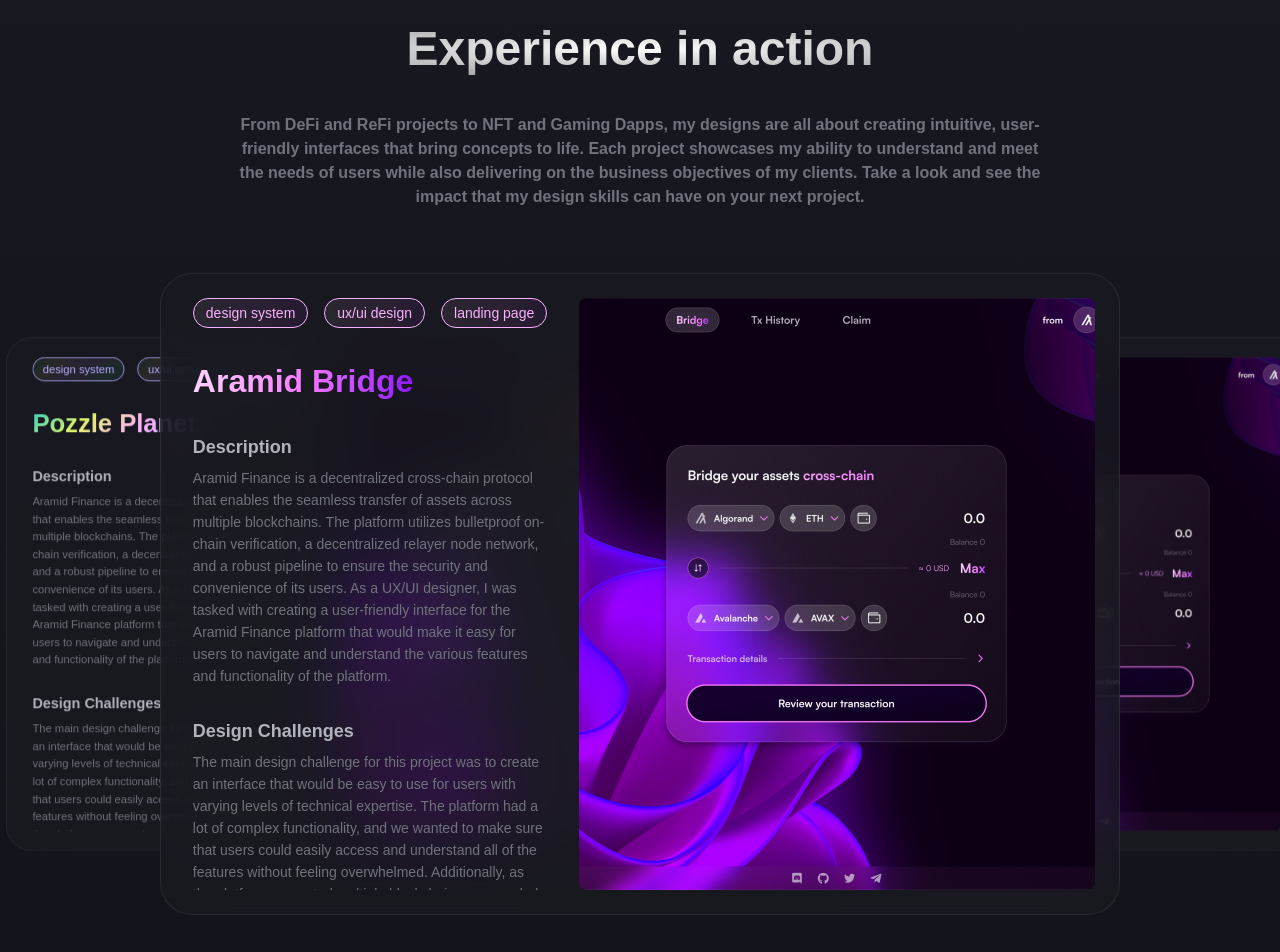
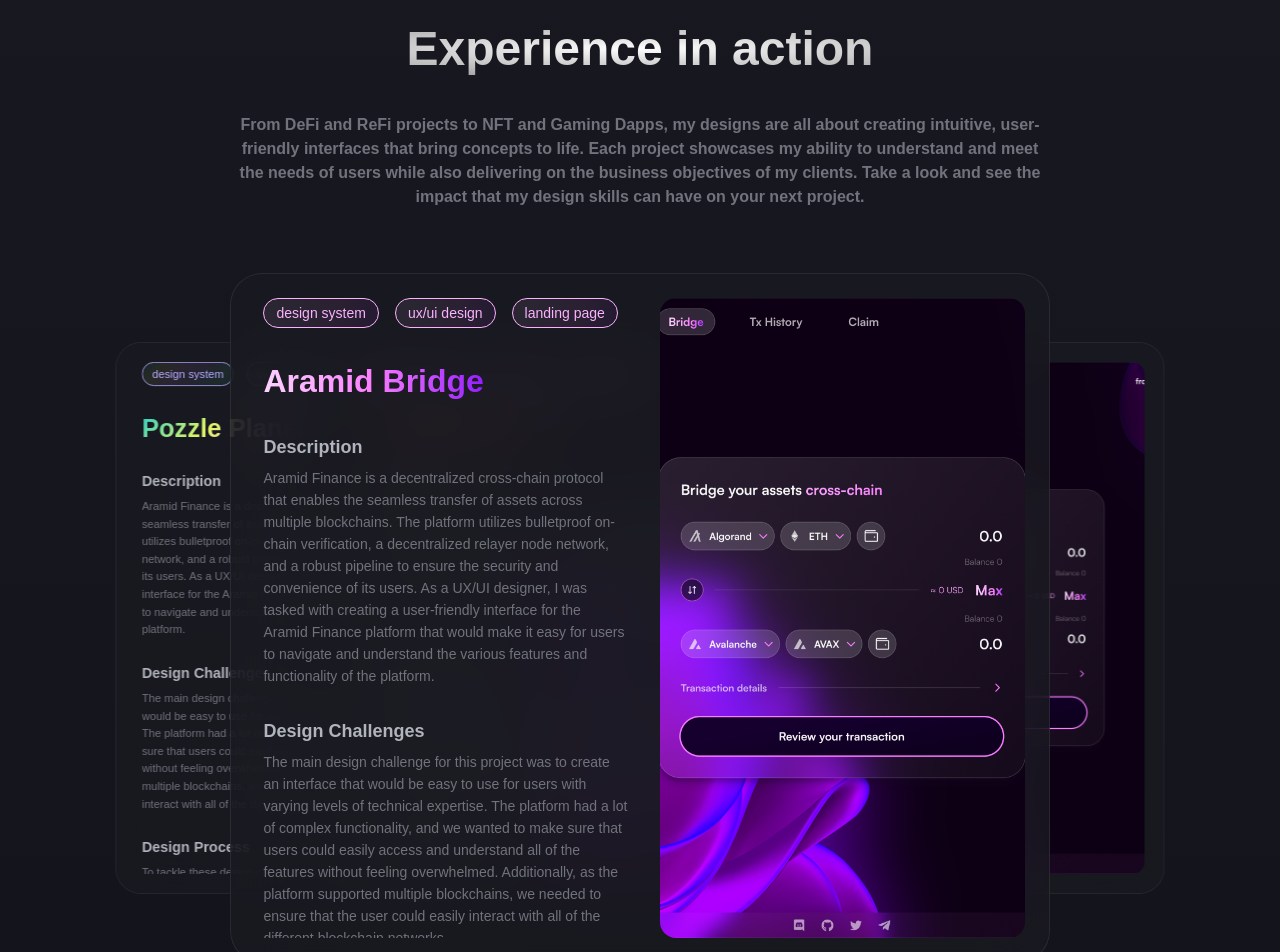
Before and after one commit to ninja-fire/ninjafolio, a website built with Parcel: page index.html in a window 1280 px wide. Shown: the part 1220-2172 px from the top of the page. Built offline with nearby package versions, Linux system fonts and the light colour scheme; a web font is replaced by a local one.

Commit message:
work container improvment

```diff
--- a/index.html
+++ b/index.html
@@ -360,7 +360,7 @@
     </div>
   </div>
 
-  <div class="container padding-80" id="work">
+  <div class="container padding-80">
     <div class="gap-2">
       <h2>Experience in action</h2>
       <p class="subtitle">From DeFi and ReFi projects to NFT and Gaming Dapps, my designs are all about creating
@@ -369,9 +369,9 @@
         the impact that my design skills can have on your next project.</p>
     </div>
 
-    <div class="carousselle">
-      <div class="car-card left">
-        <div class="gap-2 project">
+    <div id="carousel">
+      <div class="car-card car-left">
+        <div class="gap-2 side">
           <div class="highlight">
             <div class="tag pzl">design system</div>
             <div class="tag pzl">ux/ui design</div>
@@ -402,18 +402,17 @@
             <p class="body placeholder">The design of the Aramid Finance platform was a challenging but rewarding project. By conducting user research and working closely with the development team, we were able to create a user-friendly interface that makes it easy for users to navigate and understand the various features and functionality of the platform. The final design of the interface is modern, clean, and responsive, making it easy for users to access the platform from any device.</p>
           </div>
         </div>
-        <div class="gap-1 align-end">
+        <div class="gap-1 side align-end">
           <button class="work-close hidden">
             <svg width="24" height="24" viewBox="0 0 24 24" fill="none" xmlns="http://www.w3.org/2000/svg">
               <path d="M15 9L9 15M15 15L9 9M21 12C21 16.9706 16.9706 21 12 21C7.02944 21 3 16.9706 3 12C3 7.02944 7.02944 3 12 3C16.9706 3 21 7.02944 21 12Z" stroke="#F3F8FF" stroke-opacity="0.4" stroke-width="2" stroke-linecap="round"/>
             </svg>
           </button>
-
-          <img src="image/aramid.webp" width="1032" height="1184">
+          <div class="img armimg"></div>
         </div>
       </div>
       <div class="car-card car-center">
-        <div class="gap-2 project">
+        <div class="gap-2 side">
           <div class="highlight">
             <div class="tag arm">design system</div>
             <div class="tag arm">ux/ui design</div>
@@ -444,22 +443,21 @@
             <p class="body placeholder">The design of the Aramid Finance platform was a challenging but rewarding project. By conducting user research and working closely with the development team, we were able to create a user-friendly interface that makes it easy for users to navigate and understand the various features and functionality of the platform. The final design of the interface is modern, clean, and responsive, making it easy for users to access the platform from any device.</p>
           </div>
         </div>
-        <div class="gap-1 align-end">
+        <div class="gap-1 side align-end">
           <button class="work-close hidden">
             <svg width="24" height="24" viewBox="0 0 24 24" fill="none" xmlns="http://www.w3.org/2000/svg">
               <path d="M15 9L9 15M15 15L9 9M21 12C21 16.9706 16.9706 21 12 21C7.02944 21 3 16.9706 3 12C3 7.02944 7.02944 3 12 3C16.9706 3 21 7.02944 21 12Z" stroke="#F3F8FF" stroke-opacity="0.4" stroke-width="2" stroke-linecap="round"/>
             </svg>
           </button>
-
-          <img src="image/aramid.webp" width="1032" height="1184">
+          <div class="img armimg"></div>
         </div>
       </div>
-      <div class="car-card right">
-        <div class="gap-2 project">
+      <div class="car-card car-right">
+        <div class="gap-2 side">
           <div class="highlight">
-            <div class="tag">design system</div>
-            <div class="tag">ux/ui design</div>
-            <div class="tag">landing page</div>
+            <div class="tag arm">design system</div>
+            <div class="tag arm">ux/ui design</div>
+            <div class="tag arm">landing page</div>
           </div>
           <h3 class="fire">Miscellaneous</h3>
           <div class="gap-1-2">
@@ -486,14 +484,13 @@
             <p class="body placeholder">The design of the Aramid Finance platform was a challenging but rewarding project. By conducting user research and working closely with the development team, we were able to create a user-friendly interface that makes it easy for users to navigate and understand the various features and functionality of the platform. The final design of the interface is modern, clean, and responsive, making it easy for users to access the platform from any device.</p>
           </div>
         </div>
-        <div class="gap-1 align-end">
+        <div class="gap-1 side align-end">
           <button class="work-close hidden">
             <svg width="24" height="24" viewBox="0 0 24 24" fill="none" xmlns="http://www.w3.org/2000/svg">
               <path d="M15 9L9 15M15 15L9 9M21 12C21 16.9706 16.9706 21 12 21C7.02944 21 3 16.9706 3 12C3 7.02944 7.02944 3 12 3C16.9706 3 21 7.02944 21 12Z" stroke="#F3F8FF" stroke-opacity="0.4" stroke-width="2" stroke-linecap="round"/>
             </svg>
           </button>
-
-          <img src="image/aramid.webp" width="1032" height="1184">
+          <div class="img armimg"></div>
         </div>
       </div>
     </div>
@@ -551,12 +548,30 @@
     <button class="btn-primary btn-open">Let's work together</button>
   </div>
 
-  <div class="container padding-80 cta">
+  <div id="still" class="container padding-80 cta">
     <div class="gap-1 align-center">
       <h3 class="fire center">Still have questions?</h3>
       <p class="body caption center">Don't hesitate to reach out and contact me directly. I will be pleased to chat and discuss
         your project needs.</p>
       <button class="btn-primary margin-1 btn-open">Contact me directly</button>
+      <svg width="1008" height="657" viewBox="0 0 1008 657" fill="none" xmlns="http://www.w3.org/2000/svg">
+        <g opacity="0.4" filter="url(#filter0_f_1581_6291)">
+          <ellipse cx="504" cy="358" rx="264" ry="118" fill="url(#paint0_linear_1581_6291)"/>
+        </g>
+        <defs>
+          <filter id="filter0_f_1581_6291" x="0" y="0" width="1008" height="716" filterUnits="userSpaceOnUse" color-interpolation-filters="sRGB">
+            <feFlood flood-opacity="0" result="BackgroundImageFix"/>
+            <feBlend mode="normal" in="SourceGraphic" in2="BackgroundImageFix" result="shape"/>
+            <feGaussianBlur stdDeviation="120" result="effect1_foregroundBlur_1581_6291"/>
+          </filter>
+          <linearGradient id="paint0_linear_1581_6291" x1="240" y1="240" x2="566.673" y2="640.298" gradientUnits="userSpaceOnUse">
+            <stop stop-color="#FF6231"/>
+            <stop offset="0.5" stop-color="#FF7B31"/>
+            <stop offset="1" stop-color="#FFC700"/>
+          </linearGradient>
+        </defs>
+      </svg>
+
     </div>
   </div>
 
--- a/scss/buttons.scss
+++ b/scss/buttons.scss
@@ -40,7 +40,7 @@
   align-items: center;
   padding: 1.5rem 1rem;
   gap: 1rem;
-  background: linear-gradient(180deg, #232328 0%, #121214 100%);
+  //background: linear-gradient(180deg, #232328 0%, #121214 100%);
   border: 1px solid rgba(255, 255, 255, 0.16);
   border-radius: 1.5rem;
   justify-content: center;
@@ -55,8 +55,7 @@
   flex-grow: 1;
 
   &:hover {
-    background: #232328;
-
+    background: rgba(255, 255, 255, 0.04);
   }
 
 }
--- a/scss/carousselle.scss
+++ b/scss/carousel.scss
@@ -1,28 +1,33 @@
-.carousselle {
+#carousel {
   display: flex;
   flex-direction: row;
   align-items: center;
   justify-content: center;
+  width: 100%;
+}
+
+.car-right {
+  right: 1%;
+  z-index: 0;
+  position: absolute;
+  transform: scale(0.8);
+  width: 80%;
 
 }
 
-.right {
-  left: 32%;
+.car-left {
+  left: 1%;
   z-index: 0;
   position: absolute;
   transform: scale(0.8);
-}
-
-.left {
-  right: 32%;
-  z-index: 0;
-  position: absolute;
-  transform: scale(0.8);
+  width: 80%;
 
 }
 
 .car-center {
   z-index: 2;
+  width: 100%;
+
 }
 
 .car-card {
@@ -49,17 +54,38 @@
     }
   }
 
-  &.left {
+  &.car-left {
     &:hover {
       transform: scale(0.82);
 
     }
   }
 
-  &.right {
+  &.car-right {
     &:hover {
       transform: scale(0.82);
 
+    }
+  }
+
+  .side {
+    width: 50%;
+    height: 40rem;
+    overflow: hidden;
+    text-overflow: ellipsis;
+  }
+
+  .img {
+    height: 100%;
+    width: 100%;
+    background-position: center;
+    background-attachment: scroll;
+    background-size: cover;
+    background-repeat: no-repeat;
+    border-radius: 1rem;
+
+    &.armimg {
+      background-image: url("../image/aramid.png");
     }
   }
 }
--- a/scss/main.scss
+++ b/scss/main.scss
@@ -2,7 +2,7 @@
 @import "typo";
 @import "modal";
 @import "buttons";
-@import "carousselle";
+@import "carousel";
 @import "testimonial";
 
 * {
@@ -61,19 +61,6 @@
     background-position: top center;
     background-repeat: no-repeat;
     gap: 0;
-  }
-
-  #work {
-    img {
-      width: 516px;
-      height: 592px;
-    }
-
-    .project {
-      height: 592px;
-      overflow: hidden;
-      text-overflow: ellipsis;
-    }
   }
 
   .container {
@@ -228,6 +215,28 @@
     }
   }
 
+  #still {
+
+    h3 {
+      z-index: 1;
+    }
+
+    p {
+      z-index: 1;
+    }
+
+    button {
+      z-index: 1;
+    }
+
+    svg {
+      display: flex;
+      z-index: 0;
+      position: absolute;
+      bottom: 1%;
+      width: 56%;
+    }
+  }
 
   header {
     display: flex;
@@ -268,6 +277,11 @@
     align-items: center;
     padding: 1rem 0;
 
+    text-decoration: underline;
+
+      &:hover {
+        text-decoration: none;
+      }
   }
 
 }
```
Also changed, not shown: image/aramid.png (added), image/stillbg.svg (added).
